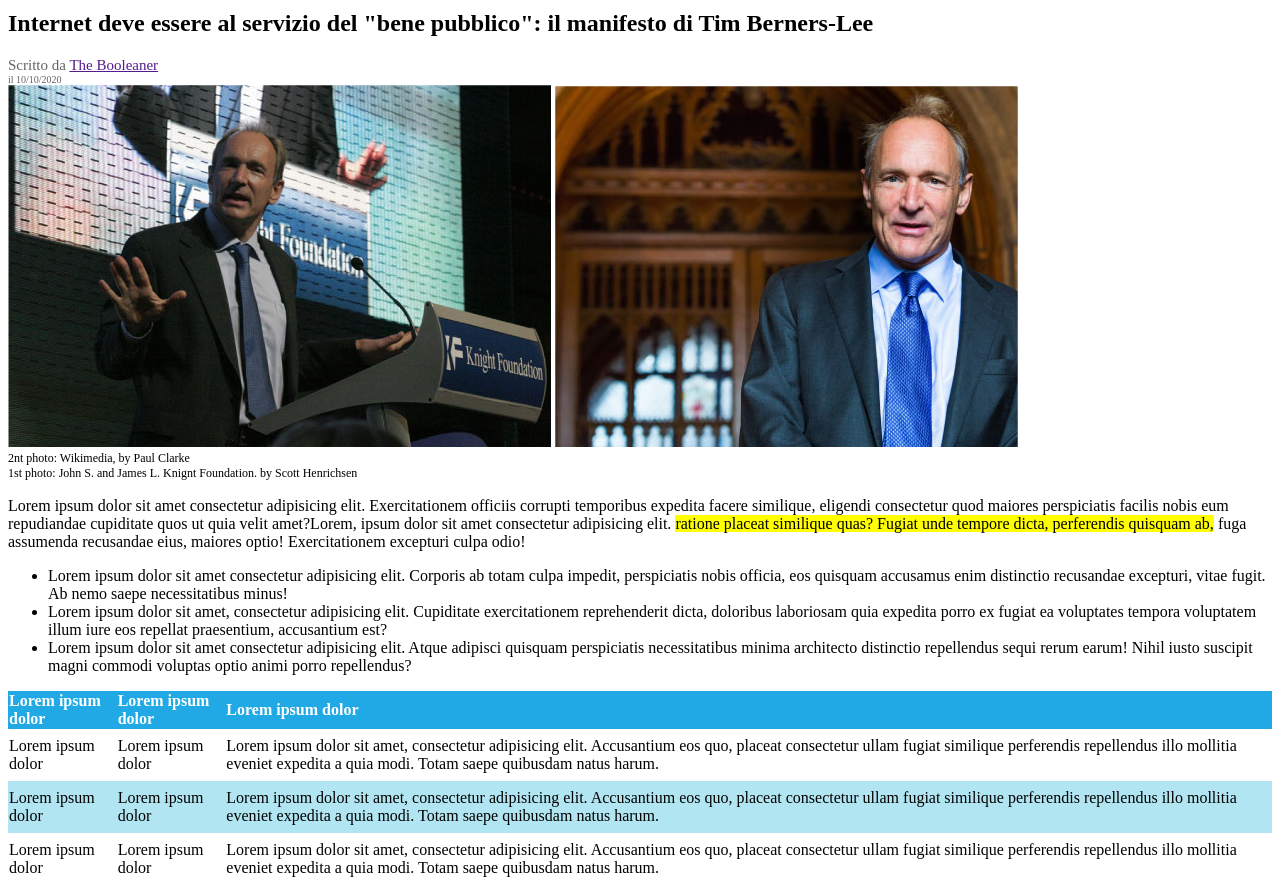
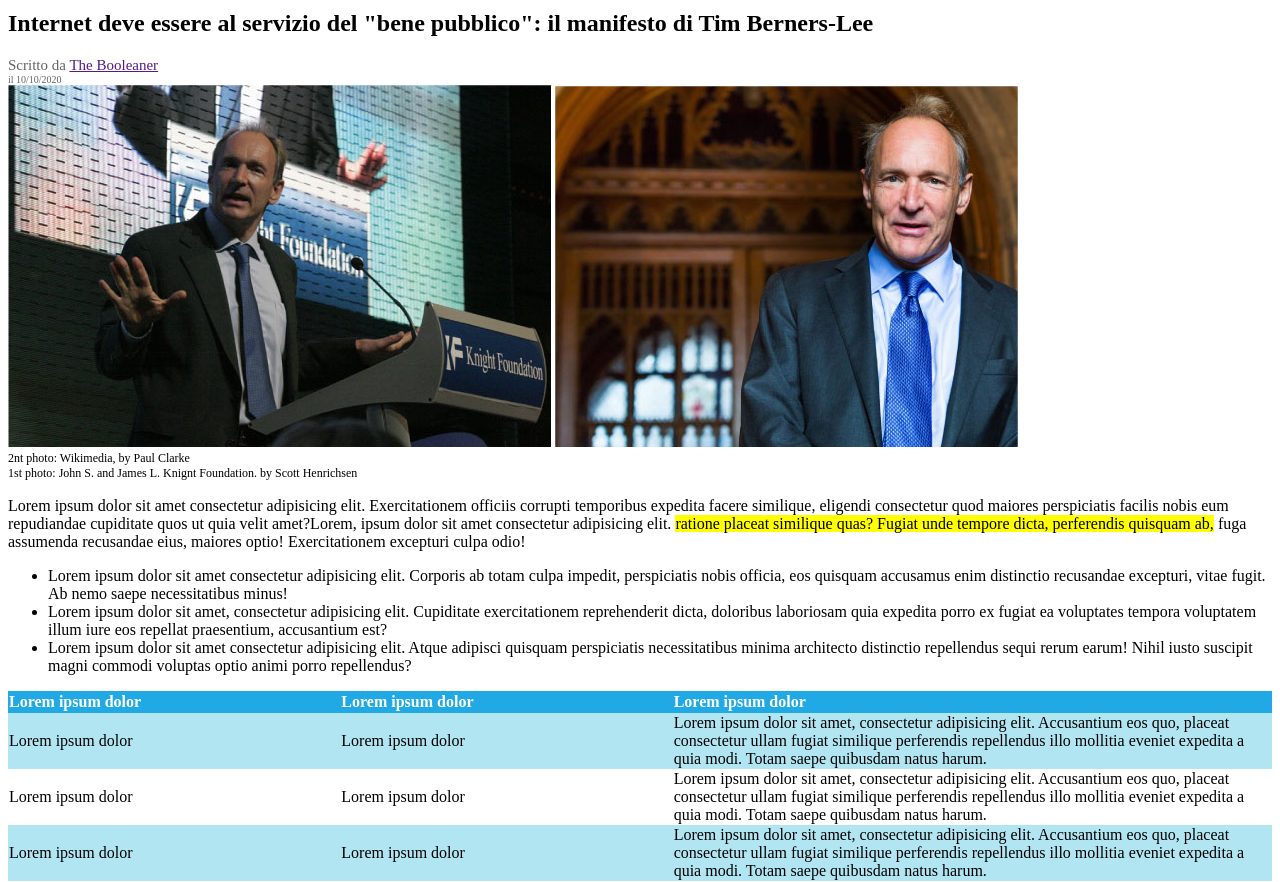
Before and after one commit to Pierluca-Strianese/html-css-booleaner, a plain HTML site: page index.html in a window 1280 px wide. Shown: the part 98-980 px from the top of the page. Drawn offline with Linux system fonts and the light colour scheme.

Commit message:
code fix - table

```diff
--- a/assets/style.css
+++ b/assets/style.css
@@ -40,9 +40,10 @@ figcaption {
 
   #customers td {
     height: 50px;
+    width: 40px;
   }
 
-  #customers tr:nth-child(even){background-color: #b1e5f2;}
+  #customers tr:nth-child(odd){background-color: #b1e5f2;}
 
 
   #customers th {
```
